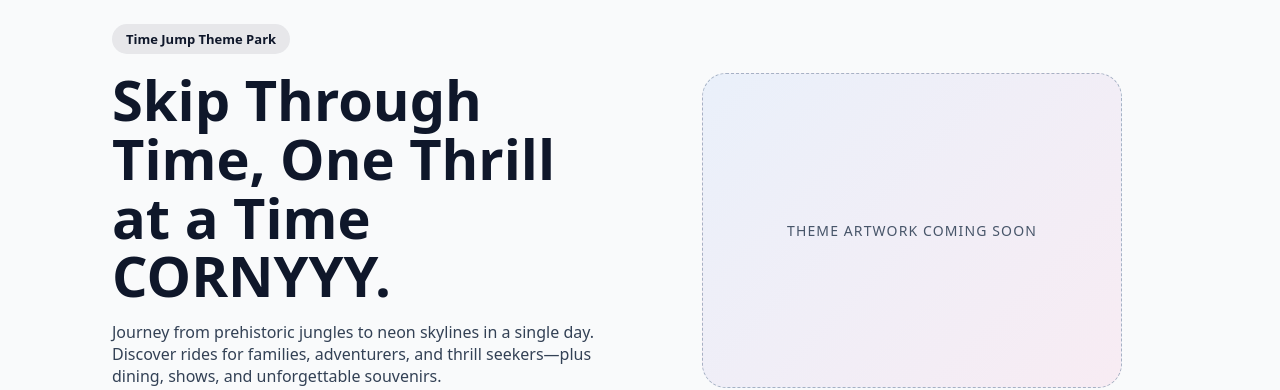
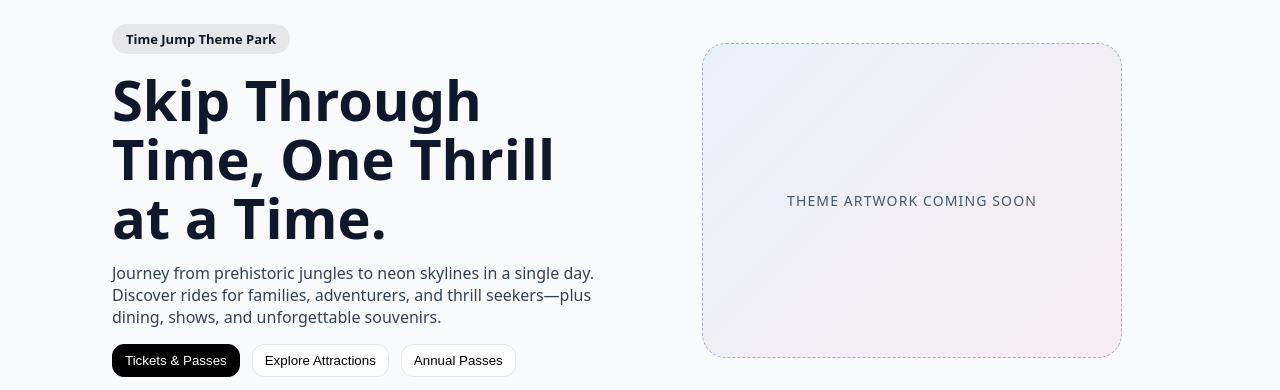
Before and after one commit to je-los/timejump-themepark-queries, a React (Vite) app in the folder timejump-basic/web/: page / in a window 1280 px wide. Shown: the part 143-533 px from the top of the page. Built offline with nearby package versions, Linux system fonts and the light colour scheme; no server answers.

Commit message:
Auto Server updates fixed

```diff
--- a/timejump-basic/web/src/pages/home.jsx
+++ b/timejump-basic/web/src/pages/home.jsx
@@ -43,7 +43,7 @@ export default function Home({ onNavigate }) {
       <section className="home-hero">
         <div className="home-hero__inner">
           <div className="home-hero__badge">Time Jump Theme Park</div>
-          <h1>Skip Through Time, One Thrill at a Time CORNYYY.</h1>
+          <h1>Skip Through Time, One Thrill at a Time.</h1>
           <p>
             Journey from prehistoric jungles to neon skylines in a single day. Discover rides for families,
             adventurers, and thrill seekers—plus dining, shows, and unforgettable souvenirs.
```
